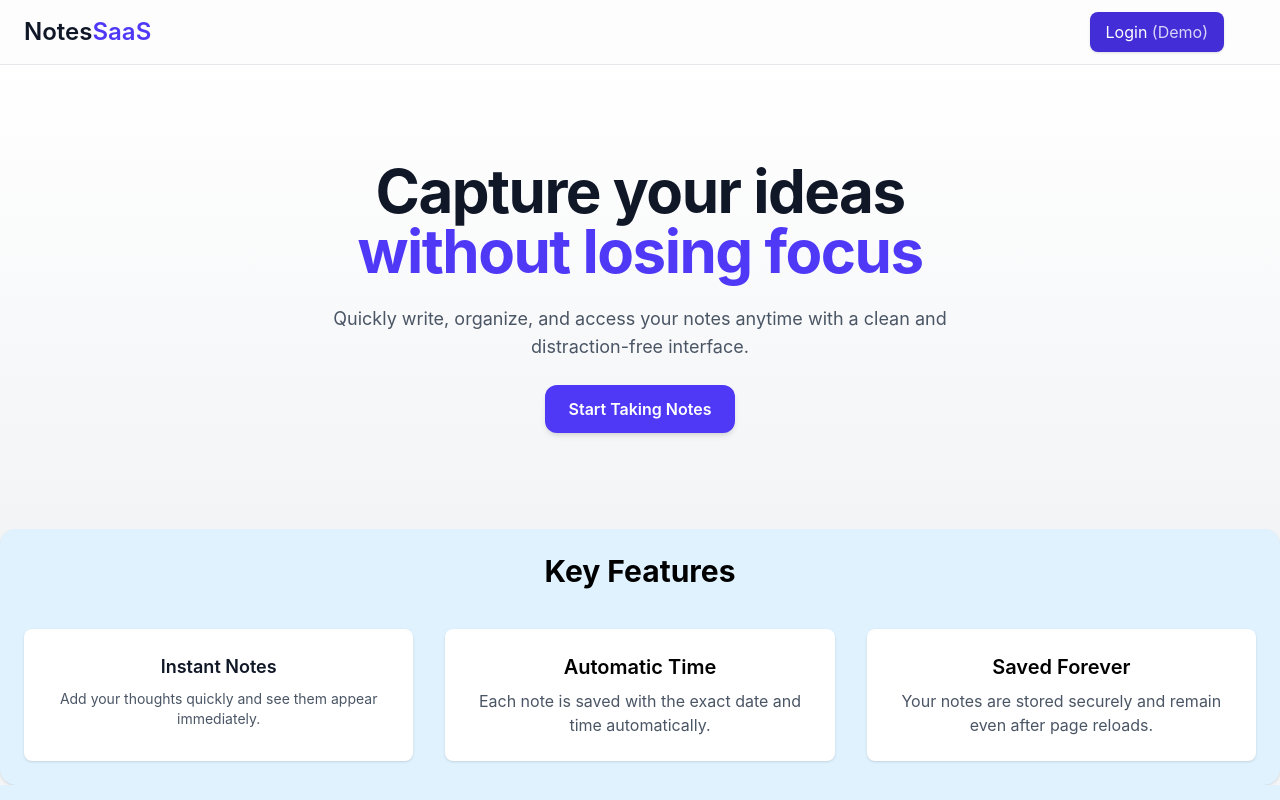
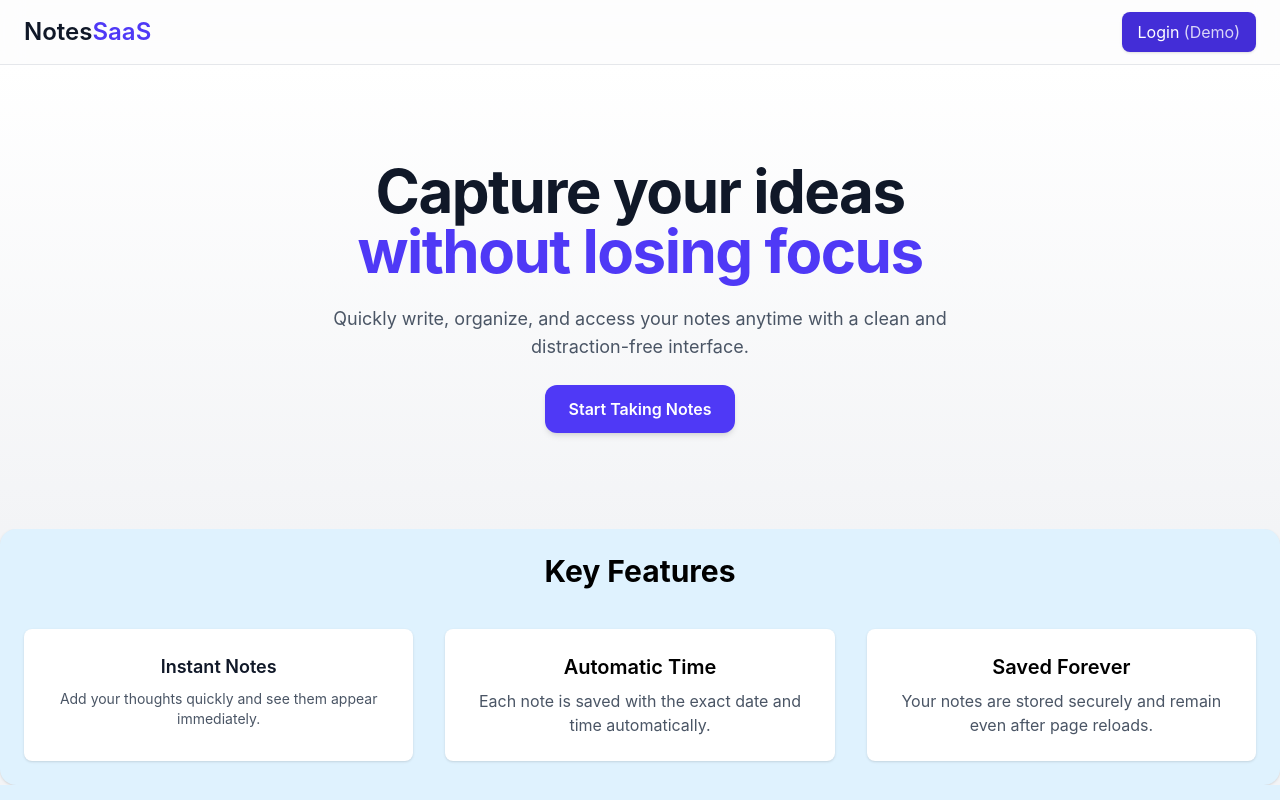
Before and after one commit to nee-tin/notes-saas, a React (Vite) app: page / in a window 1280 px wide. Shown: the top 800 px of the page. Built offline with nearby package versions, Linux system fonts and the light colour scheme; no server answers.

Commit message:
Update Navbar.jsx.btn

```diff
--- a/src/components/Navbar.jsx
+++ b/src/components/Navbar.jsx
@@ -57,10 +57,10 @@ function Navbar() {
             </button>
           </div>
         ) : (
-           <button
+          <button
   onClick={handleDemoLogin}
   className="
-    bg-indigo-700 text-white px-4 py-2 mr-8 rounded-lg
+    bg-indigo-700 text-white px-4 py-2 ml-auto rounded-lg
     shadow-sm hover:shadow-md
     transition-all duration-200 ease-in-out
     hover:-translate-y-[1px]
```
